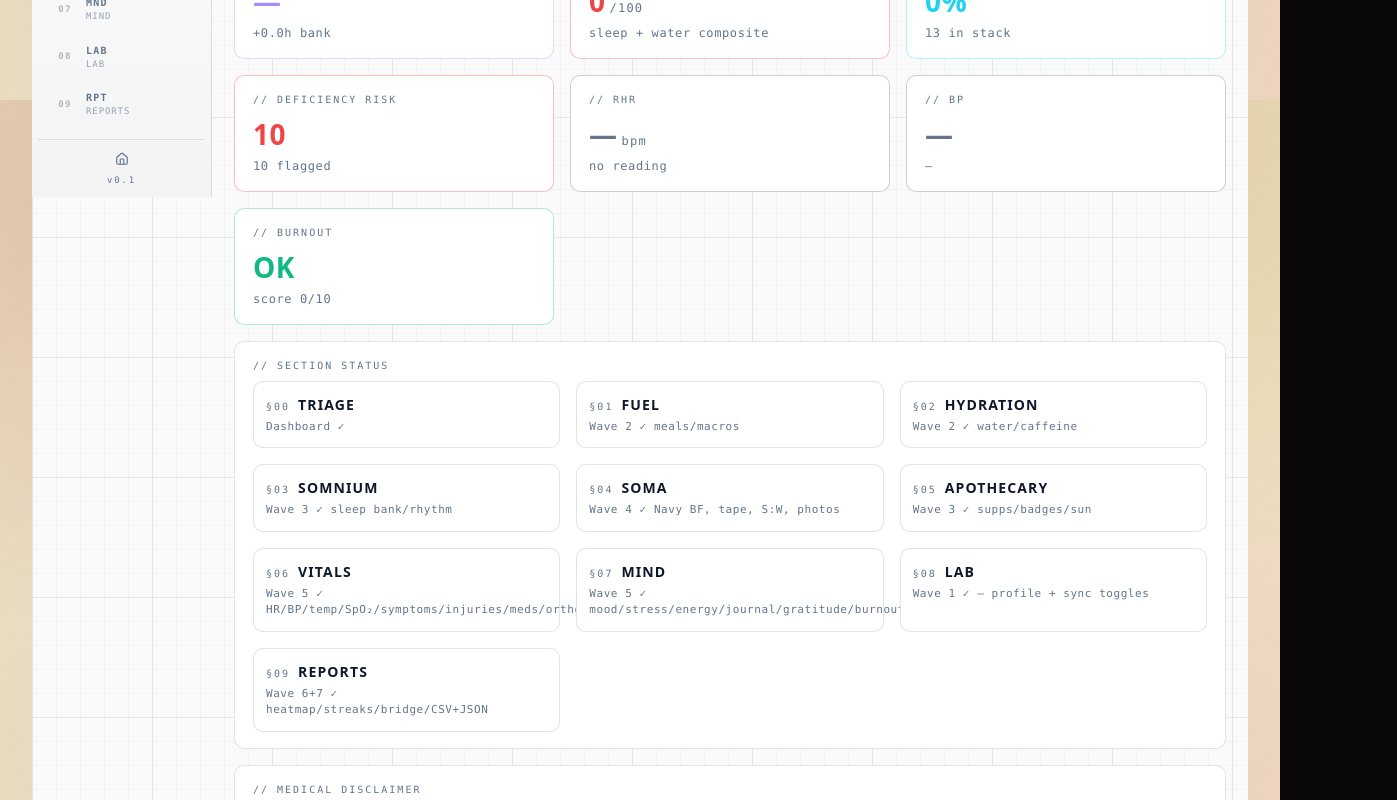
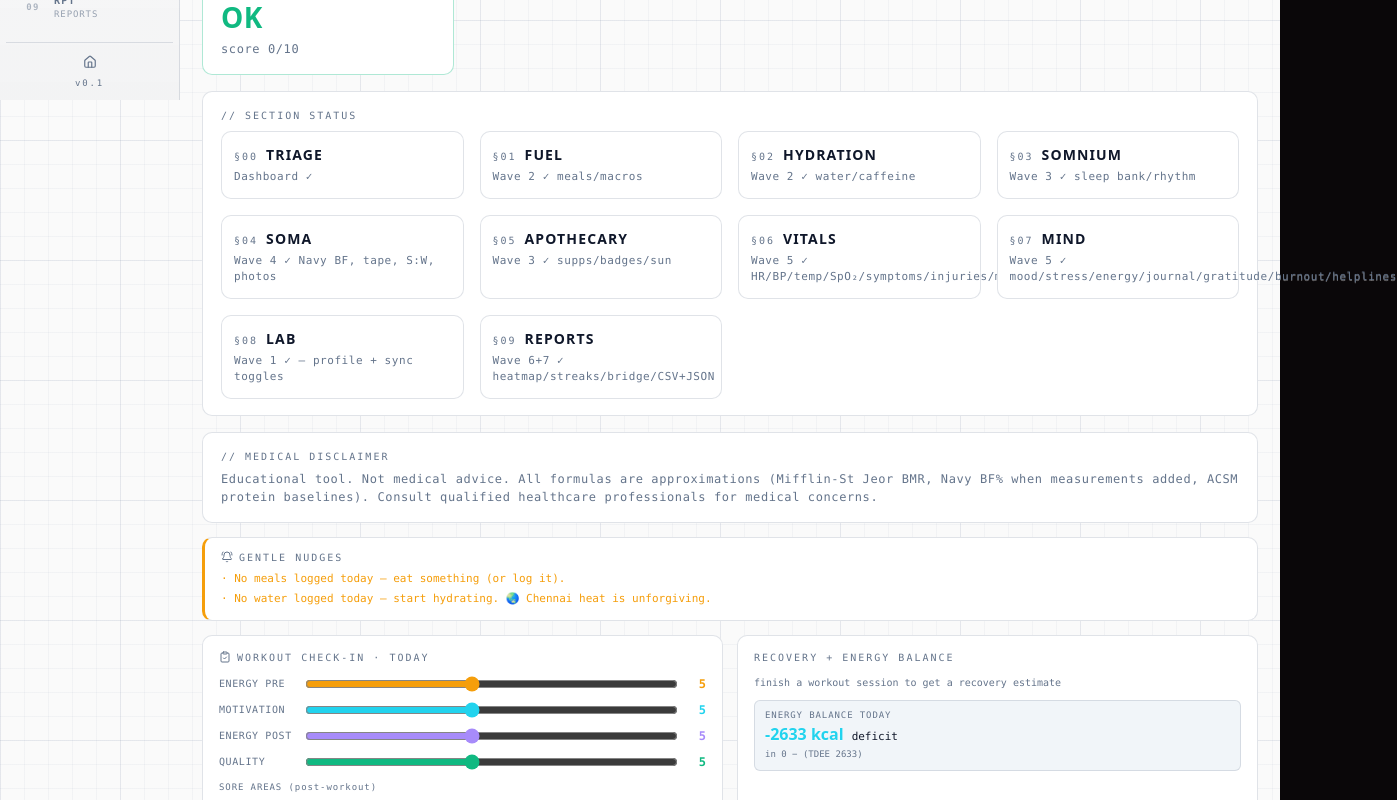
Before and after one commit to Lucifer-Newstar/Productivity-App, a Next.js app in the folder frontend/: page /health in a window 1280 px wide. Shown: the part 700-1500 px from the top of the page, 1397 px wide, since content can reach past the window. Built offline with nearby package versions, Linux system fonts and the light colour scheme.

Commit message:
fix(health): set Page.fullScreen = true on all 10 /health/* routes — VITAL-SIGN shell now paints edge-to-edge like /workout /projects /career (was rendering inside the shared TopNav + 1600px column); docs: README/ARCHITECTURE health status current

```diff
--- a/frontend/pages/health/hydration.tsx
+++ b/frontend/pages/health/hydration.tsx
@@ -11,3 +11,6 @@ export default function HydrationPage() {
     </HealthPage>
   );
 }
+
+// FULLSCREEN — VITAL-SIGN shell paints edge-to-edge (skips shared TopNav, like /workout /projects /career)
+HydrationPage.fullScreen = true;
--- a/frontend/pages/health/index.tsx
+++ b/frontend/pages/health/index.tsx
@@ -168,3 +168,6 @@ function Kpi({ label, value, unit, hint, color }: { label: string; value: string
     </div>
   );
 }
+
+// FULLSCREEN — VITAL-SIGN shell paints edge-to-edge (skips shared TopNav, like /workout /projects /career)
+TriagePage.fullScreen = true;
--- a/frontend/pages/health/mind.tsx
+++ b/frontend/pages/health/mind.tsx
@@ -12,3 +12,6 @@ export default function Page() {
     </HealthPage>
   );
 }
+
+// FULLSCREEN — VITAL-SIGN shell paints edge-to-edge (skips shared TopNav, like /workout /projects /career)
+Page.fullScreen = true;
--- a/frontend/pages/health/nutrition.tsx
+++ b/frontend/pages/health/nutrition.tsx
@@ -11,3 +11,6 @@ export default function NutritionPage() {
     </HealthPage>
   );
 }
+
+// FULLSCREEN — VITAL-SIGN shell paints edge-to-edge (skips shared TopNav, like /workout /projects /career)
+NutritionPage.fullScreen = true;
--- a/frontend/pages/health/physique.tsx
+++ b/frontend/pages/health/physique.tsx
@@ -11,3 +11,6 @@ export default function Page() {
     </HealthPage>
   );
 }
+
+// FULLSCREEN — VITAL-SIGN shell paints edge-to-edge (skips shared TopNav, like /workout /projects /career)
+Page.fullScreen = true;
--- a/frontend/pages/health/reports.tsx
+++ b/frontend/pages/health/reports.tsx
@@ -12,3 +12,6 @@ export default function Page() {
     </HealthPage>
   );
 }
+
+// FULLSCREEN — VITAL-SIGN shell paints edge-to-edge (skips shared TopNav, like /workout /projects /career)
+Page.fullScreen = true;
--- a/frontend/pages/health/sleep.tsx
+++ b/frontend/pages/health/sleep.tsx
@@ -11,3 +11,6 @@ export default function Page() {
     </HealthPage>
   );
 }
+
+// FULLSCREEN — VITAL-SIGN shell paints edge-to-edge (skips shared TopNav, like /workout /projects /career)
+Page.fullScreen = true;
--- a/frontend/pages/health/supplements.tsx
+++ b/frontend/pages/health/supplements.tsx
@@ -11,3 +11,6 @@ export default function Page() {
     </HealthPage>
   );
 }
+
+// FULLSCREEN — VITAL-SIGN shell paints edge-to-edge (skips shared TopNav, like /workout /projects /career)
+Page.fullScreen = true;
--- a/frontend/pages/health/sync.tsx
+++ b/frontend/pages/health/sync.tsx
@@ -219,3 +219,6 @@ function Toggle({ label, value, onChange }: { label: string; value: boolean; onC
     </label>
   );
 }
+
+// FULLSCREEN — VITAL-SIGN shell paints edge-to-edge (skips shared TopNav, like /workout /projects /career)
+LabPage.fullScreen = true;
--- a/frontend/pages/health/vitals.tsx
+++ b/frontend/pages/health/vitals.tsx
@@ -12,3 +12,6 @@ export default function Page() {
     </HealthPage>
   );
 }
+
+// FULLSCREEN — VITAL-SIGN shell paints edge-to-edge (skips shared TopNav, like /workout /projects /career)
+Page.fullScreen = true;
```
Also changed, not shown: 2 other files (tests, documents, lock files or other folders).
